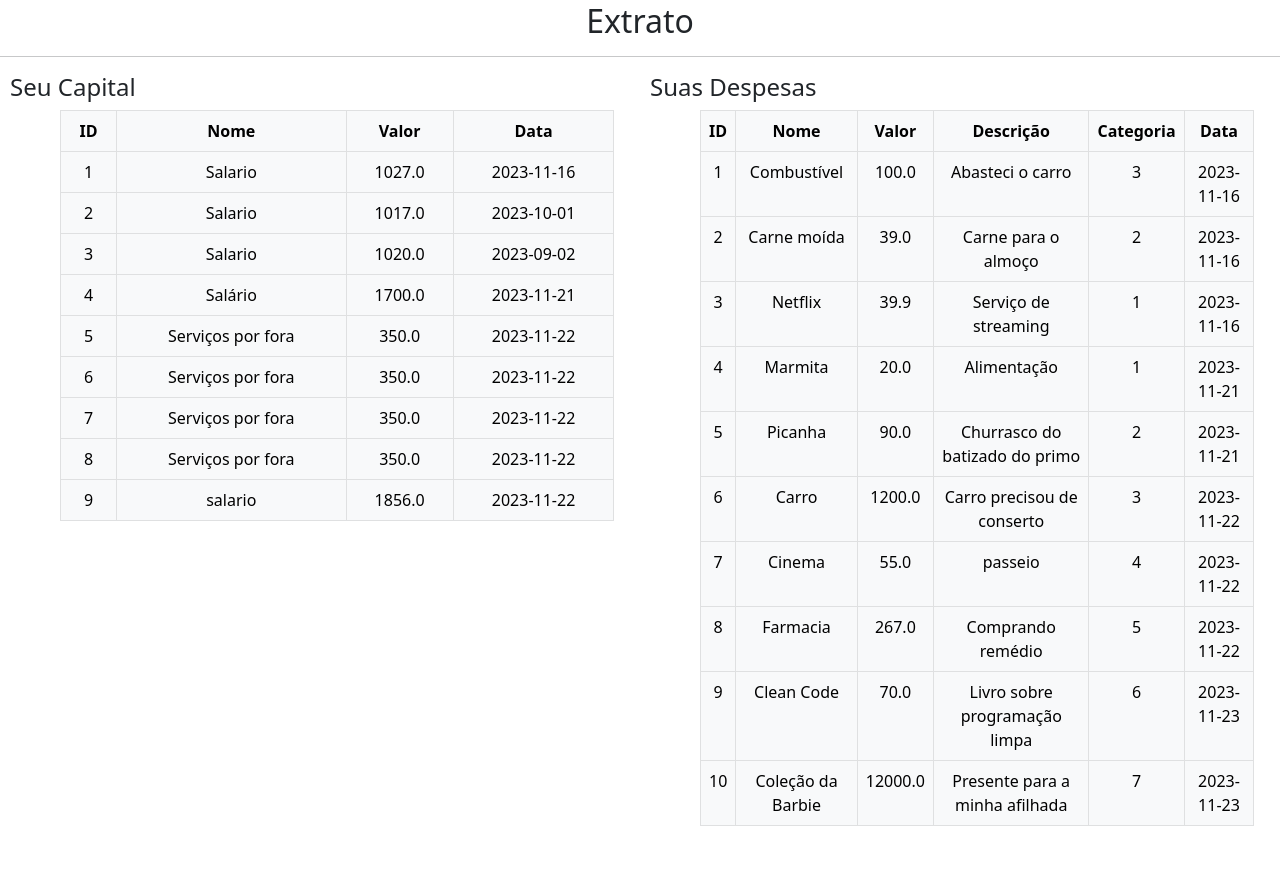
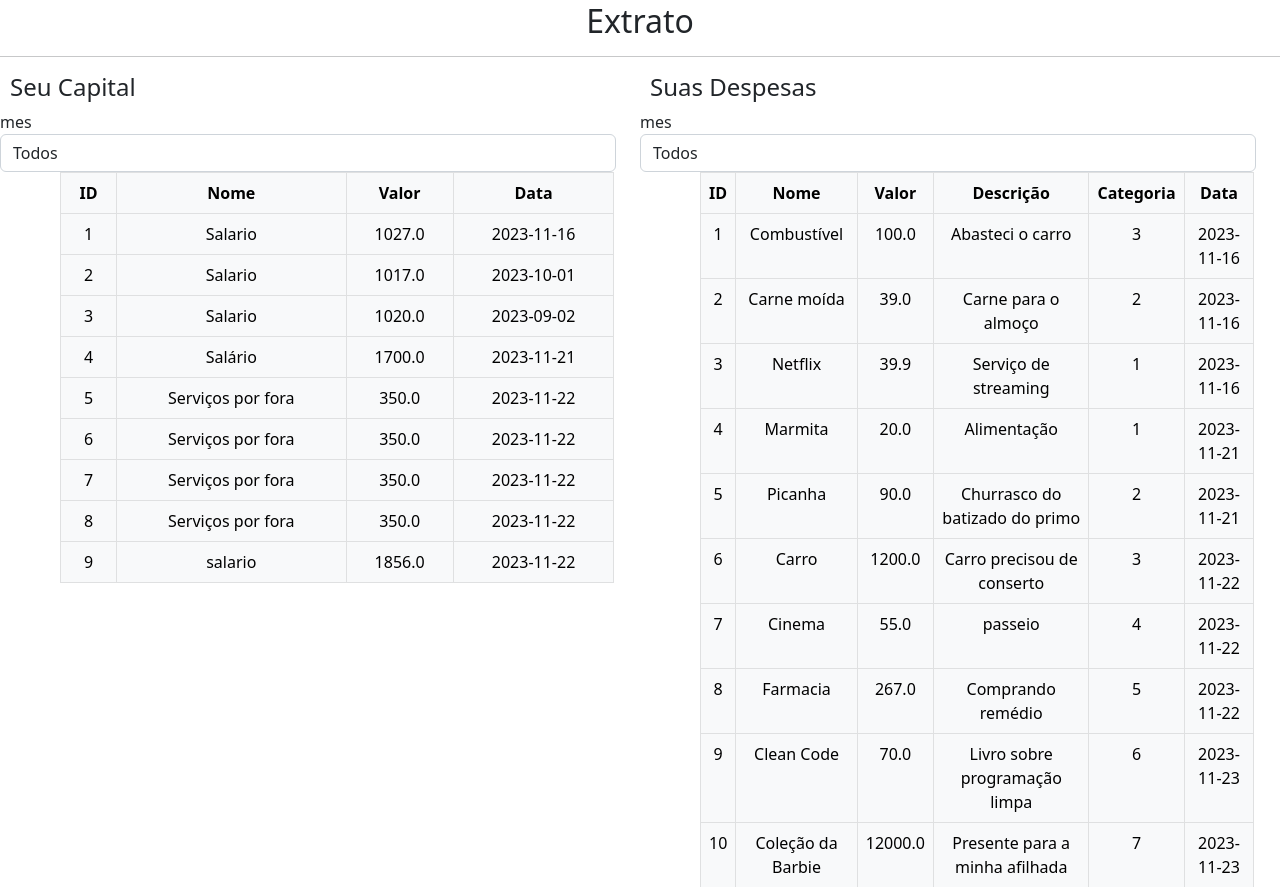
Before and after one commit to M-C-Ribeiro/Despysas-Flask, a Flask app: page /table in a window 1280 px wide. Shown: the part 54-941 px from the top of the page. Before the commit the page ends 880 px from the top, so only its background shows below. Run offline with Flask 3, Linux system fonts and the light colour scheme; a user stored in the database is signed in; data comes from the database, SQL or seed files in the repository; parts of the project's set-up code (start-up, migrations or seed data) failed here and were passed over.

Commit message:
filtro em extrato iniciado

```diff
--- a/despysas/forms.py
+++ b/despysas/forms.py
@@ -3,6 +3,9 @@ from flask_wtf import FlaskForm
 from wtforms import StringField, PasswordField, SubmitField, IntegerField, FloatField, SelectField
 from wtforms.validators import Length, EqualTo, Email, DataRequired, ValidationError
 from despysas.models import Users, Categorias
+
+class TabelaFiltrada(FlaskForm):
+    meses = SelectField('mes', choices=[(0, "Todos")] + [(1, "Janeiro"), (2,"Fevereiro"), (3,"Março"), (4,"Abril"), (5,"Maio"), (6,"Junho"), (7,"Julho"), (8,"Agosto"), (9,"Setembro"), (10,"Outubro"), (11,"Novembro"), (12,"Dezembro")], validators=[DataRequired()])
 
 class CadastroFormUsuario(FlaskForm):
     def validate_username(self, check_user):
--- a/despysas/routes.py
+++ b/despysas/routes.py
@@ -1,7 +1,8 @@
 from despysas import app, db # aplicativo e banco de dados
-from flask import render_template, redirect, url_for, flash # modulos Flask
-from despysas.models import Categorias, Capitais, Despesas, Users # modelos das tabelas
-from despysas.forms import CadastroFormUsuario, CadastroFormCategoria, CadastroFormCapital, CadastroFormDespesa, LoginForm # formularios para validacao
+from flask import flash, jsonify, redirect, render_template, request, url_for # modulos Flask
+from sqlalchemy import extract
+from despysas.models import Capitais, Categorias, Despesas, Users # modelos das tabelas
+from despysas.forms import CadastroFormUsuario, CadastroFormCategoria, CadastroFormCapital, CadastroFormDespesa, LoginForm, TabelaFiltrada # formularios para validacao
 from flask_login import login_required, login_user, logout_user # controle do login do usuário
 import pandas as pd # criação de dashboards
 import plotly.express as px # plotagem de gráficos
@@ -32,7 +33,6 @@ def page_dashboard():
     df_completo = df_completo.loc[df_completo["despesa"]].drop_duplicates(subset="id_despesa")
 
     df_novo = pd.merge(df_despesas, df_capitais, on='mes', how='inner', suffixes=('_capital', '_despesa')).drop_duplicates(subset="id_despesa")
-    print(df_novo)
 
     # --------------- gráfico gastos por categoria ---------------
     fig = px.bar(df_completo, x='nome_categoria', y='valor', color='nome_categoria',
@@ -61,12 +61,42 @@ def page_dashboard():
     return render_template("dashboard.html", figura_gastos_categoria=figura_gastos_categoria, entrada_mes=entrada_mes)#, capitais_despesa=capitais_despesa)
 
 
-@app.route('/table') # decorator rota table
+@app.route('/table', methods=['GET','POST']) # decorator rota table
 @login_required
 def page_table():
+    form = TabelaFiltrada()
+
+    if request.method == 'POST':
+        mes = Capitais.query.filter_by(meses=form.meses.data).first()
+        print(mes)
+        capital = Capitais.query.filter(extract("month", Capitais.data) == mes).all() # consulta em todas as linhas da tabela Capitais
+        despesa = Despesas.query.all() # consulta em todas as linhas da tabela Despesas
+        return render_template("table.html", capital=capital, despesa=despesa, form=form)
+
+
     capital = Capitais.query.all() # consulta em todas as linhas da tabela Capitais
     despesa = Despesas.query.all() # consulta em todas as linhas da tabela Despesas
-    return render_template("table.html", capital=capital, despesa=despesa) # renderiza o arquivo table.html com os parametros
+
+
+    # lista = set([(mes.data.month) for mes in Capitais.query.all()]) # busca na
+    return render_template("table.html", capital=capital, despesa=despesa, form=form) # renderiza o arquivo table.html com os parametros
+
+@app.route('/filtro/<mes>')
+def filtro(mes):
+    linhas_filtradas = Capitais.query.filter_by(meses=mes).all()
+
+    lista_capitais = []
+
+    for capital in linhas_filtradas:
+        obj_capital = {}
+        obj_capital['id'] = capital.id
+        obj_capital['nome'] = capital.nome
+        obj_capital['valor'] = capital.valor
+
+        lista_capitais.append(obj_capital)
+
+    return jsonify({'capitais': lista_capitais})
+
 
 @app.route('/user') # decorator rota user
 def page_user():
--- a/despysas/templates/table.html
+++ b/despysas/templates/table.html
@@ -10,6 +10,11 @@
     <div class="row" style="max-width: 100%;">
         <div class="col-sm-6">
             <h4 style="margin-left: 10px;">Seu Capital</h4>
+            <form method="POST">
+                {{ form.meses.label() }}
+                {{ form.meses(class="form-control", placeholder="Selecione o mês") }}
+            </form>
+
             <table class="table table-hover table-bordered table-light" style="max-width: 90%; text-align: center; margin-left: 60px;">
                 <thead>
                     <th scope="col">ID</th>
@@ -31,6 +36,8 @@
         </div>
         <div class="col-sm-6">
             <h4 style="margin-left: 10px;">Suas Despesas</h4>
+            {{ form.meses.label() }}
+            {{ form.meses(class="form-control", placeholder="Selecione o mês") }}
             <table class="table table-hover table-bordered table-light" style="max-width: 90%; text-align: center; margin-left: 60px;">
                 <thead>
                     <th scope="col">ID</th>
@@ -51,6 +58,15 @@
                         <td>{{item.data}}</td>
                     </tr>
                     {% endfor %}
+
+                    <script>
+                        let seleciona_mes = document.getElementById('mes')
+
+                        seleciona_mes.onchange = function() {
+                            mes = seleciona_mes.value;
+                            alert(mes)
+                        }
+                    </script>
                 </tbody>
             </table>
         </div>
```
Also changed, not shown: instance/requirements.txt (deleted, +0 -72 lines).
